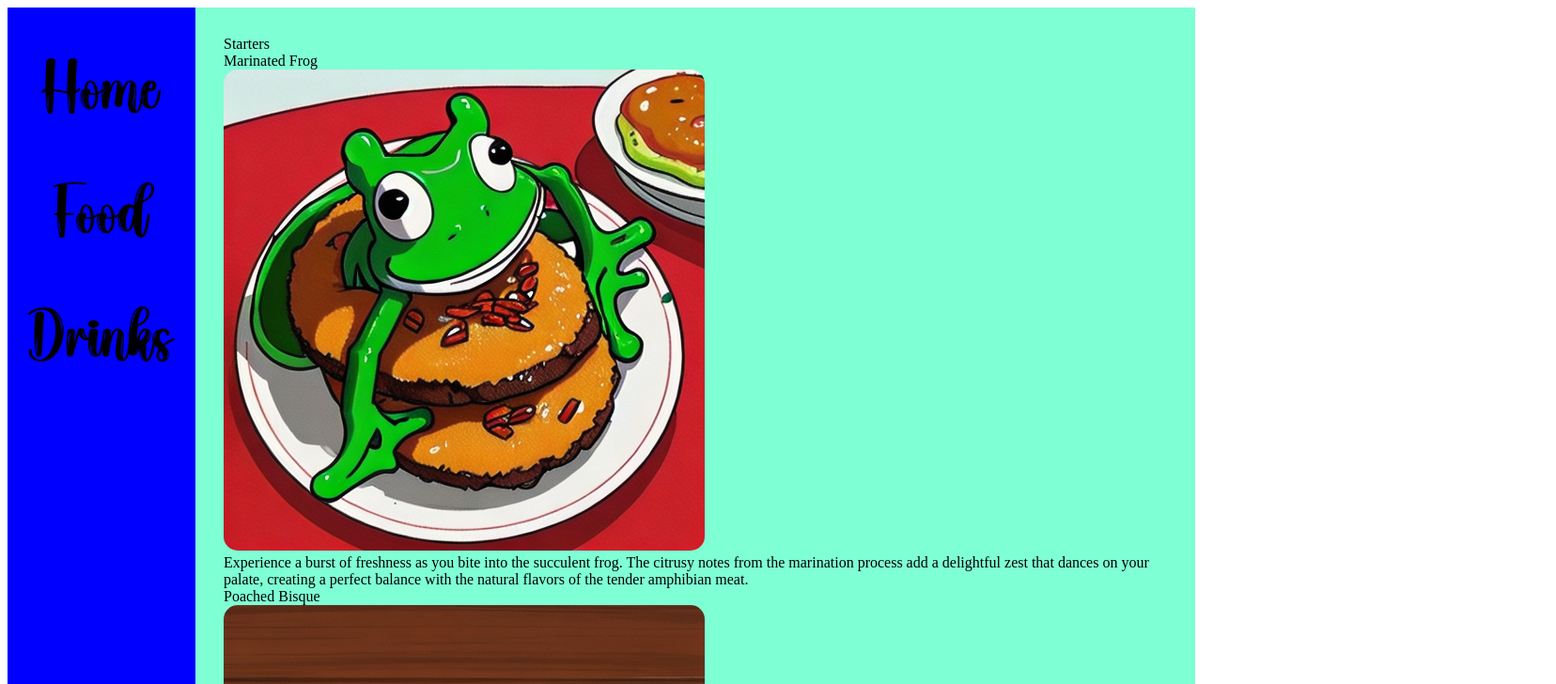
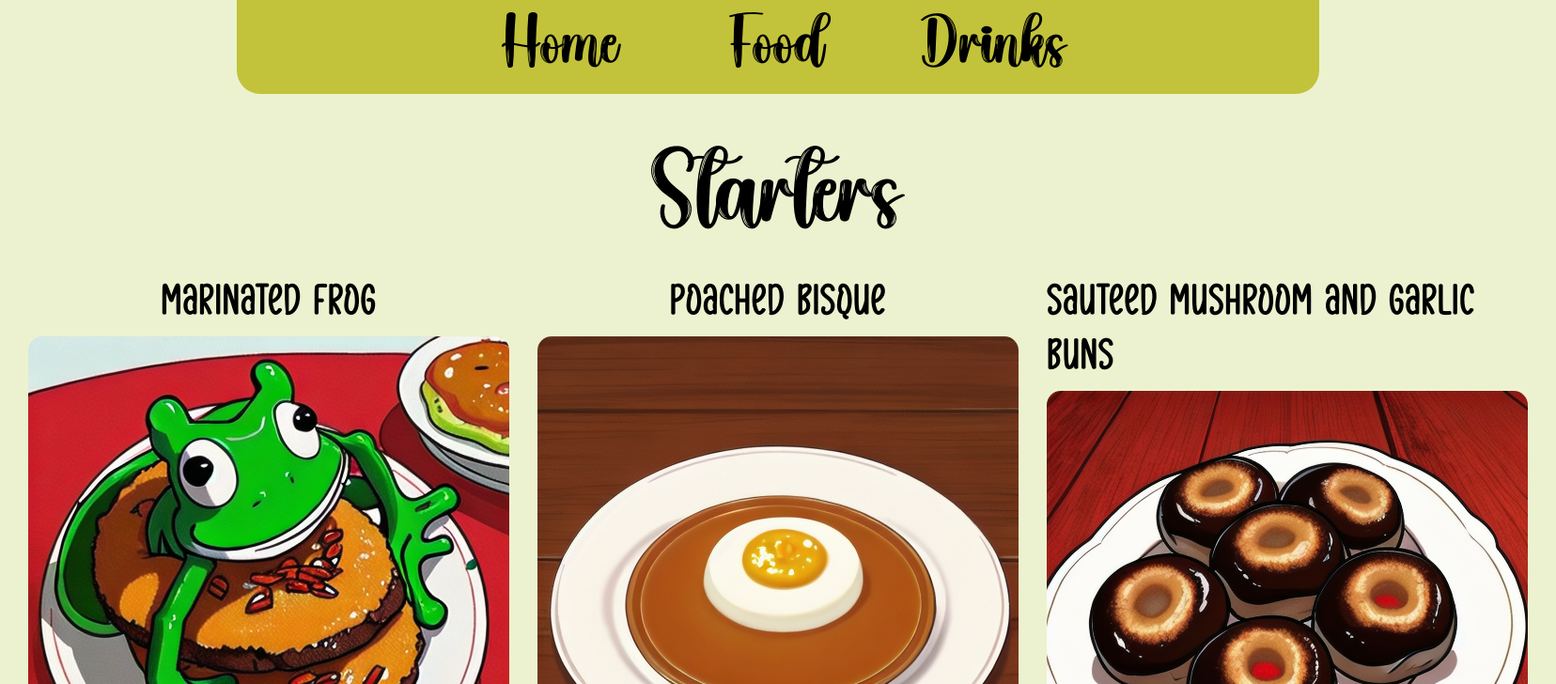
Before and after one commit to EndocrineMSc/restaurant-page, a website built with webpack: page src/template.html in a window 1280 px wide. Both pictures are taken after a click on the button "Food". Shown: the top 728 px of the page at 94% size, 1656 px wide, since content can reach past the window. Built offline with nearby package versions, Linux system fonts and the light colour scheme.

Commit message:
Add styling to food page and rework color palette overall

```diff
--- a/src/style.css
+++ b/src/style.css
@@ -18,20 +18,30 @@
     src: url(./fonts/sandwich.otf) format("opentype");
 }
 
+:root {
+    --bg-color: #ecf2cf;
+    --bg-color-side: #c2c33a;
+    --active-button-color: #cdd76d;
+}
+
 body {
     display: grid;
-    grid-template-columns: 200px 1fr;
-    grid-template-rows: 1fr;
+    grid-template-rows: 100px 1fr;
+    grid-template-columns: 1fr;
     height: 100vh;
+    margin: 0;
+    background-color: var(--bg-color);
 }
 
 #side-bar {
     display: flex;
-    flex-direction: column;
     align-items: center;
-    background-color: blue;
-    padding-top: 50px;
-    gap: 50px;
+    justify-content: center;
+    background-color: var(--bg-color-side);
+    width: min(90vw, 1500px);
+    justify-self: center;
+    border-bottom-left-radius: 25px;
+    border-bottom-right-radius: 25px;
 }
 
 #side-bar button {
@@ -39,10 +49,16 @@ body {
     border: none;
     font-family: "Brightsun";
     font-size: 4rem;
+    height: 100%;
+    width: 20%;
 }
 
-#sid-bar button:hover {
-    filter: brightness(0.8);
+#side-bar button:hover, #side-bar button.active:hover {
+    filter: brightness(0.75);
+}
+
+#side-bar button.active {
+    background-color: var(--active-button-color);
 }
 
 #content {
@@ -51,7 +67,7 @@ body {
     align-items: center;
     padding: 30px;
     gap: 30px;
-    background-color: aquamarine;
+    background-color: var(--bg-color);
 }
 
 #content img {
@@ -72,3 +88,56 @@ body {
     font-weight: 500;
     letter-spacing: 0.15rem;
 }
+
+.welcome:first-child {
+    font-size: 4rem;
+    align-self: center;
+    font-weight: 550;
+    letter-spacing: 0.25rem;
+    text-decoration: black wavy underline;
+    margin-bottom: 20px;
+}
+
+.menu-wrapper {
+    display: flex;
+    flex-direction: column;
+    align-items: center;
+    height: 100%;
+    background-color: var(--bg-color);
+}
+
+.menu-items-wrapper {
+    display: flex;
+    justify-content: center;
+    align-items: center;
+    gap: 30px;
+    width: fit-content;
+}
+
+.menu-item {
+    display: flex;
+    flex-direction: column;
+    align-items: center;
+    gap: 10px;
+    width: 512px;
+    height: 100%;
+}
+
+.menu-item :first-child {
+    font-size: 4rem;
+    font-family: "Sandwich";
+    font-weight: 600;
+    letter-spacing: 0.2rem;
+}
+
+.menu-item :last-child {
+    font-family: "FruitsDays";
+    font-size: 2.5rem;
+    letter-spacing: 0.1rem;
+}
+
+.menu-section-header {
+    font-size: 6rem;
+    font-family: "Brightsun";
+    margin: 20px;
+}
```
